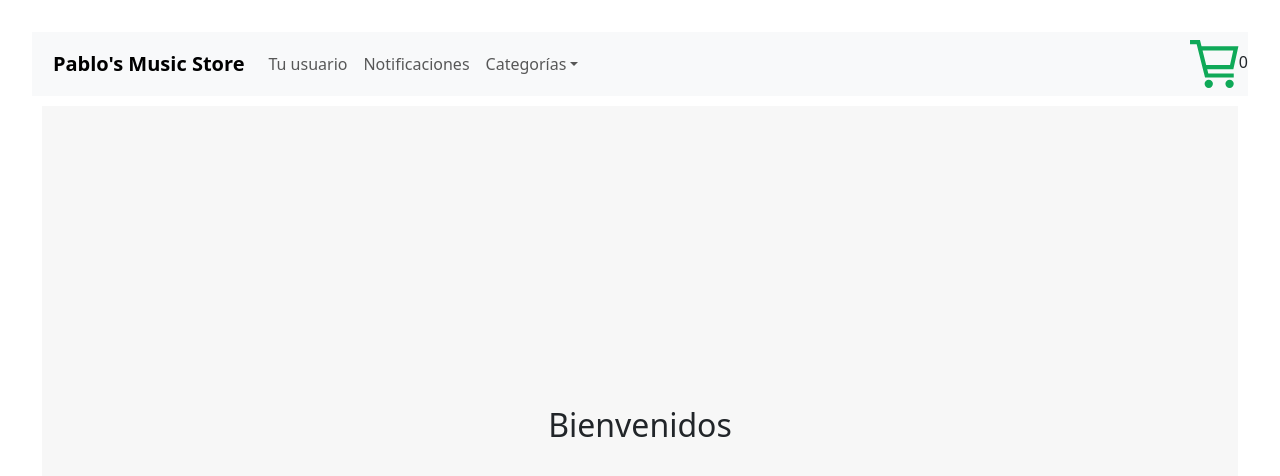
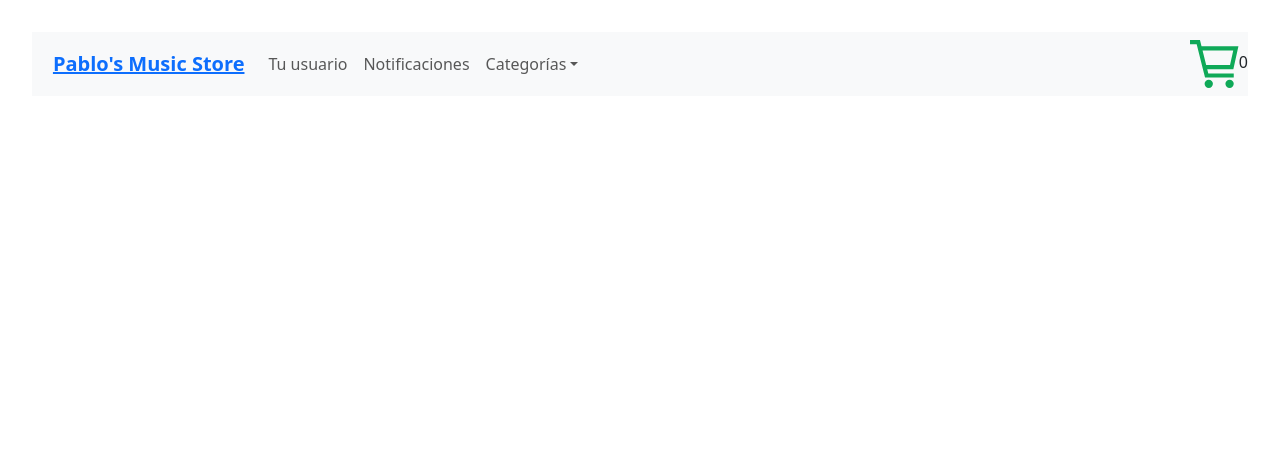
Before and after one commit to Pablo-Hauteville/preentrega2-React-Hauteville, a React (Vite) app: page /item/1 in a window 1280 px wide. Shown: the top 476 px of the page. Built offline with nearby package versions, Linux system fonts and the light colour scheme.

Commit message:
modificaciones varias

```diff
--- a/package.json
+++ b/package.json
@@ -10,10 +10,12 @@
     "preview": "vite preview"
   },
   "dependencies": {
+    "axios": "^1.5.0",
     "bootstrap": "^5.3.1",
     "react": "^18.2.0",
     "react-bootstrap": "^2.8.0",
-    "react-dom": "^18.2.0"
+    "react-dom": "^18.2.0",
+    "react-router-dom": "^6.15.0"
   },
   "devDependencies": {
     "@types/react": "^18.2.15",
--- a/src/App.jsx
+++ b/src/App.jsx
@@ -2,22 +2,23 @@
 /* import { useState } from 'react'; */
 import './App.css'
 import 'bootstrap/dist/css/bootstrap.min.css';
-import NavBarComponent from './components/NavBar/NavBarComponent';
-import ItemListContainer from './ItemListContainer/ItemListContainer';
 import MainLayout from './layouts/MainLayout';
+import MainRouter from './routes/MainRouter';
+
+
+
 
 const App =() => {
 
+  return (
+
+    <MainLayout>
+      <MainRouter />
+    </MainLayout>
 
 
-  return (
-   <div>
-    <MainLayout />
-    <NavBarComponent />
-    <ItemListContainer greeting="Bienvenidos" />
 
-   </div>
-  )
-}
+  );
+};
 
 export default App;
--- a/src/components/NavBar/NavBarComponent.jsx
+++ b/src/components/NavBar/NavBarComponent.jsx
@@ -3,12 +3,13 @@ import Nav from 'react-bootstrap/Nav';
 import Navbar from 'react-bootstrap/Navbar';
 import NavDropdown from 'react-bootstrap/NavDropdown';
 import CartWidget from '../CartWidgetComponent/CartWidgetComponent';
+import { Link } from 'react-router-dom';
 
 const NavBarComponent = ()=> {
   return (
     <Navbar expand="lg" className="bg-body-tertiary">
       <Container>
-        <Navbar.Brand href="#home"><b>Pablo's Music Store</b></Navbar.Brand>
+        <Navbar.Brand href="#home"><Link to="/"><b>Pablo's Music Store</b></Link></Navbar.Brand>
         <Navbar.Toggle aria-controls="basic-navbar-nav" />
         <Navbar.Collapse id="basic-navbar-nav">
           <Nav className="me-auto">
--- /dev/null
+++ b/src/pages/Category.jsx
@@ -0,0 +1,11 @@
+import React from 'react'
+
+const Category = () => {
+  return (
+    <div>
+
+    </div>
+  )
+}
+
+export default Category
--- /dev/null
+++ b/src/pages/Home.jsx
@@ -0,0 +1,10 @@
+import React from 'react'
+import ItemListContainer from '../ItemListContainer/ItemListContainer'
+
+const Home = () => {
+  return (
+    <ItemListContainer greeting="Bienvenidos" />
+  )
+}
+
+export default Home
--- /dev/null
+++ b/src/pages/ItemDetails.jsx
@@ -0,0 +1,11 @@
+import React from 'react'
+
+const ItemDetails = () => {
+  return (
+    <div>
+
+    </div>
+  )
+}
+
+export default ItemDetails
--- /dev/null
+++ b/src/routes/MainRouter.jsx
@@ -0,0 +1,21 @@
+import React from 'react'
+import { BrowserRouter as Router, Routes, Route } from 'react-router-dom'
+import Home from '../pages/Home'
+import Category from '../pages/Category'
+import ItemDetails from '../pages/ItemDetails'
+import NavBarComponent from '../components/NavBar/NavBarComponent'
+
+const MainRouter = () => {
+  return (
+    <Router>
+    <NavBarComponent />
+    <Routes>
+            <Route path="/" element={<Home />} />
+            <Route path="/category/:categoryId" element={<Category />} />
+            <Route path="/item/:itemId" element={<ItemDetails />} />
+        </Routes>
+    </Router>
+  )
+}
+
+export default MainRouter
```
Also changed, not shown: 1 other file (tests, documents, lock files or other folders).
